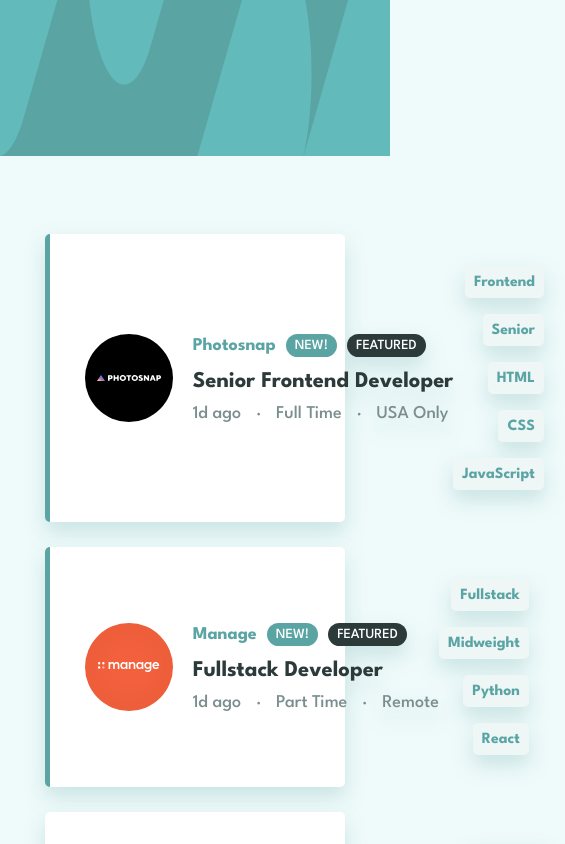
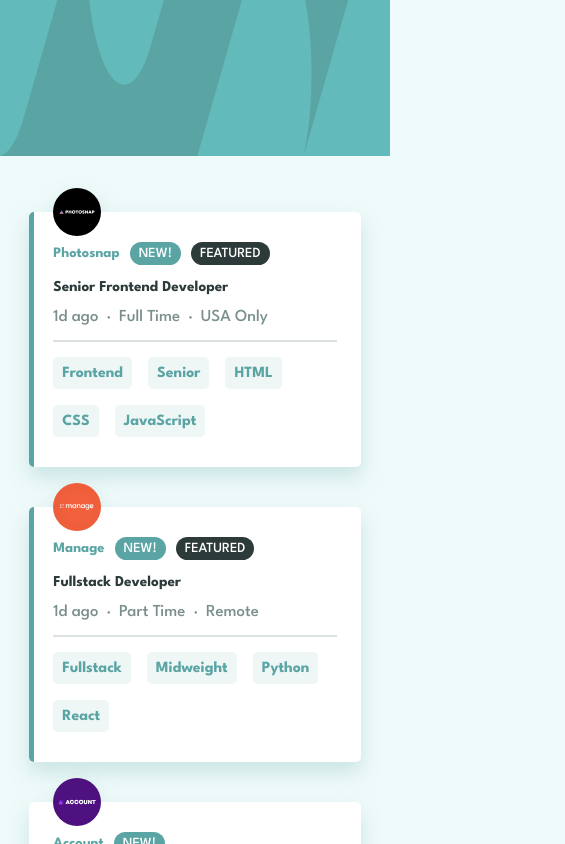
Before and after one commit to mathieuc22/static-job-listings-master, a Vue app: page / in a window 390 px wide. Shown: the top 844 px of the page, 565 px wide, since content can reach past the window. Built offline with nearby package versions, Linux system fonts and the light colour scheme.

Commit message:
Mobile design

```diff
--- a/src/App.vue
+++ b/src/App.vue
@@ -29,5 +29,9 @@
   position: relative;
   margin: auto;
   width: 77.1%;
+
+  @media screen and (max-width: $mq-max-width) {
+    width: 85%;
+  }
 }
 </style>
--- a/src/components/JobList.vue
+++ b/src/components/JobList.vue
@@ -18,7 +18,7 @@
         <ul class="jobs">
             <li class="job" :class="{ featured: job.featured }" v-for="job in filteredJobs" :key="job.id">
                 <div class="job__desc">
-                    <img :src="job.logo" alt="">
+                    <img class="job__logo" :src="job.logo" alt="">
                     <div class="job__info">
                         <div class="job__company">
                             <span>{{ job.company }}</span>
@@ -104,12 +104,7 @@
 </script>
 
 <style lang="scss" scoped>
-.job {
-    background: $color-neutral-White;
-}
-
 .filter {
-    height: 72px;
     width: 100%;
     padding: 20px 40px;
     background-color: $color-neutral-White;
@@ -122,19 +117,25 @@
     align-items: center;
     justify-content: space-between;
     filter: drop-shadow(0px 10px 10px rgba(91, 164, 164, 0.25));
+
+    @media screen and (max-width: $mq-max-width) {
+        position: relative;
+        margin-bottom: -50px;
+    }
 }
 
 .categories {
     list-style: none;
     display: flex;
+    flex-wrap: wrap;
     gap: 10px;
-    font-size: 1.1em;
+    font-size: 16.5px;
 }
 
 .clear {
     cursor: pointer;
     font-weight: 700;
-    font-size: 1.1em;
+    font-size: 16.5px;
     color: $color-primary-Desaturated-Dark-Cyan;
 
     &:hover {
@@ -167,6 +168,10 @@
 
 .result {
     padding-top: 78px;
+
+    @media screen and (max-width: $mq-max-width) {
+        padding-top: 56px;
+    }
 }
 
 .jobs {
@@ -174,9 +179,14 @@
     display: flex;
     flex-direction: column;
     gap: 25px;
+
+    @media screen and (max-width: $mq-max-width) {
+        gap: 40px;
+    }
 }
 
 .job {
+    position: relative;
     width: 100%;
     padding: 32px 40px;
     background-color: $color-neutral-White;
@@ -186,16 +196,29 @@
     justify-content: space-between;
     filter: drop-shadow(0px 10px 10px rgba(91, 164, 164, 0.25));
 
+    @media screen and (max-width: $mq-max-width) {
+        padding: 30px 24px;
+        flex-direction: column;
+        align-items: flex-start;
+        gap: 15px;
+    }
+
     &__categories {
         display: flex;
         gap: 16px;
         flex-wrap: wrap;
         justify-content: flex-end;
+
+        @media screen and (max-width: $mq-max-width) {
+            padding-top: 15px;
+            border-top: 2px solid lighten($color: $color-neutral-Dark-Grayish-Cyan, $amount: 35);
+            justify-content: flex-start;
+        }
     }
 
     &__category {
         cursor: pointer;
-        font-size: 1.04em;
+        font-size: 15.6px;
         font-weight: 700;
         padding: 9px;
         border-radius: 5px;
@@ -213,11 +236,26 @@
         gap: 20px;
     }
 
+    &__logo {
+
+        @media screen and (max-width: $mq-max-width) {
+            height: 48px;
+            width: 48px;
+            position: absolute;
+            top: 0;
+            transform: translateY(-50%);
+        }
+    }
+
     &__info {
         display: flex;
         flex-direction: column;
         justify-content: space-between;
         white-space: nowrap;
+
+        @media screen and (max-width: $mq-max-width) {
+            gap: 15px;
+        }
     }
 
     &__company {
@@ -236,6 +274,10 @@
         color: $color-neutral-Very-Dark-Grayish-Cyan;
         cursor: pointer;
 
+        @media screen and (max-width: $mq-max-width) {
+            font-size: 1.26em;
+        }
+
         &:hover {
             color: $color-primary-Desaturated-Dark-Cyan;
         }
@@ -246,6 +288,11 @@
         color: $color-neutral-Dark-Grayish-Cyan;
         display: flex;
         gap: 15px;
+
+        @media screen and (max-width: $mq-max-width) {
+            font-size: 1.4em;
+        gap: 8px;
+        }
     }
 }
 
@@ -267,6 +314,10 @@
 .featured {
     padding-left: 35px;
     border-left: 5px solid $color-primary-Desaturated-Dark-Cyan;
+
+    @media screen and (max-width: $mq-max-width) {
+        padding-left: 19px;
+    }
 }
 
 //transitions
--- a/src/style.scss
+++ b/src/style.scss
@@ -44,6 +44,10 @@
   position: relative;
   height: 100%;
   width: 100%;
+
+  @media screen and (max-width: $mq-max-width) {
+    font-size: 12px;
+  }
 }
 
 // components
```
